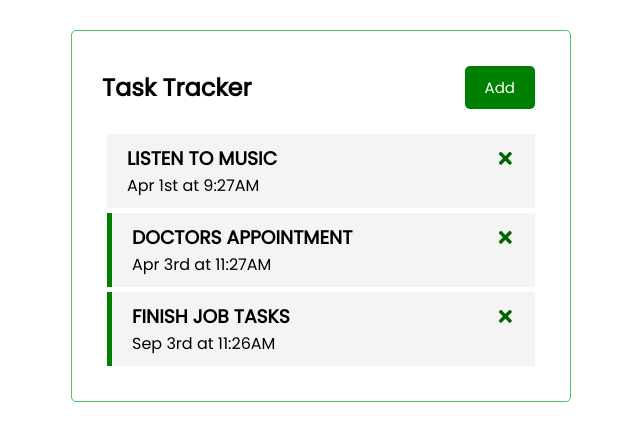
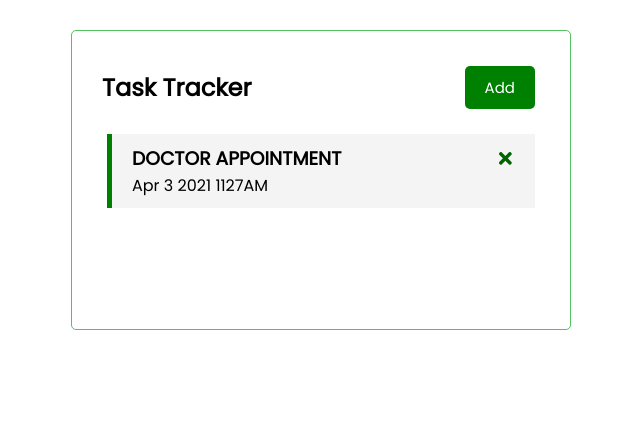
Before and after one commit to TavernInHeaven/react, a React (Create React App) app: page / in a window 1280 px wide. Shown: the top 440 px of the page, without its empty margins (319-959 px from the left). Built offline with nearby package versions, Linux system fonts and the light colour scheme; data requests are answered from the project's data file.

Commit message:
Added fake backend using json-server

```diff
--- /dev/null
+++ b/db.json
@@ -0,0 +1,10 @@
+{
+  "tasks": [
+    {
+      "text": "Doctor appointment",
+      "day": "Apr 3 2021 1127AM",
+      "reminder": true,
+      "id": 4
+    }
+  ]
+}
--- a/package.json
+++ b/package.json
@@ -6,6 +6,7 @@
     "@testing-library/jest-dom": "^5.11.4",
     "@testing-library/react": "^11.1.0",
     "@testing-library/user-event": "^12.1.10",
+    "json-server": "^0.16.3",
     "react": "^17.0.2",
     "react-dom": "^17.0.2",
     "react-icons": "^4.2.0",
@@ -16,7 +17,8 @@
     "start": "react-scripts start",
     "build": "react-scripts build",
     "test": "react-scripts test",
-    "eject": "react-scripts eject"
+    "eject": "react-scripts eject",
+    "server": "json-server --watch db.json --watch db.json"
   },
   "eslintConfig": {
     "extends": [
--- a/src/App.js
+++ b/src/App.js
@@ -1,45 +1,74 @@
 // import logo from './logo.svg';
-import { useState } from 'react'; //imrs
+import { useState, useEffect } from 'react'; //imrs
 import Header from './components/Header';
 import Tasks from './components/Tasks';
 import AddTask from './components/AddTask';
 
 const App = () => {
   const [showAddTask, setShowAddTask] = useState(false);
-  const [tasks, setTasks] = useState([
-    {
-      id: 1,
-      text: 'Doctors Appointment',
-      day: 'Apr 3rd at 11:27AM',
-      reminder: true,
-    },
-    {
-      id: 2,
-      text: 'Listen to music',
-      day: 'Apr 1st at 9:27AM',
-      reminder: false,
-    },
-    {
-      id: 3,
-      text: 'Finish job tasks',
-      day: 'Sep 3rd at 11:26AM',
-      reminder: true,
-    },
-  ]);
+  const [tasks, setTasks] = useState([]);
 
-  const addTask = (task) => {
-    const id = Math.floor(Math.random() * 10000) + 1;
-    setTasks([...tasks, { id, ...task }]);
+  useEffect(() => {
+    const getTasks = async () => {
+      const tasksFromServer = await fetchTasks();
+      setTasks(tasksFromServer);
+    };
+
+    getTasks();
+  }, []);
+
+  const fetchTasks = async () => {
+    const res = await fetch('http://localhost:3000/tasks');
+    const data = await res.json();
+
+    return data;
+  };
+
+  const fetchTask = async (id) => {
+    const res = await fetch(`http://localhost:3000/tasks/${id}`);
+    const data = await res.json();
+
+    return data;
+  };
+
+  const addTask = async (task) => {
+    // const id = Math.floor(Math.random() * 10000) + 1;
+    // setTasks([...tasks, { id, ...task }]);
+    const res = await fetch('http://localhost:3000/tasks', {
+      method: 'POST',
+      headers: {
+        'Content-type': 'application/json',
+      },
+      body: JSON.stringify(task),
+    });
+
+    const data = await res.json();
+
+    setTasks([...tasks, data]);
     setShowAddTask(false);
   };
 
-  const deleteTask = (id) => {
+  const deleteTask = async (id) => {
+    await fetch(`http://localhost:3000/tasks/${id}`, { method: 'DELETE' });
     setTasks(tasks.filter((t) => t.id !== id));
   };
 
-  const toggleReminder = (id) => {
+  const toggleReminder = async (id) => {
+    const taskToToggle = await fetchTask(id);
+    const updatedTask = { ...taskToToggle, reminder: !taskToToggle.reminder };
+
+    const res = await fetch(`http://localhost:3000/tasks/${id}`, {
+      method: 'PUT',
+      headers: {
+        'Content-type': 'application/json',
+      },
+      body: JSON.stringify(updatedTask),
+    });
+
+    const data = await res.json();
+
     setTasks(
-      tasks.map((t) => (t.id === id ? { ...t, reminder: !t.reminder } : t))
+      tasks.map((t) => (t.id === id ? { ...t, reminder: data.reminder } : t))
     );
   };
 
```
Also changed, not shown: 2 other files (tests, documents, lock files or other folders).
